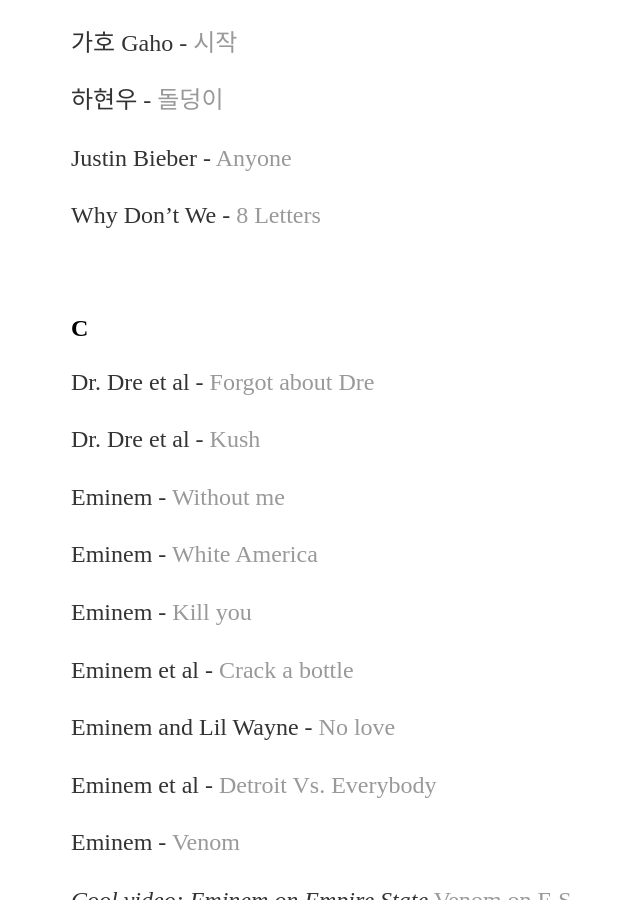
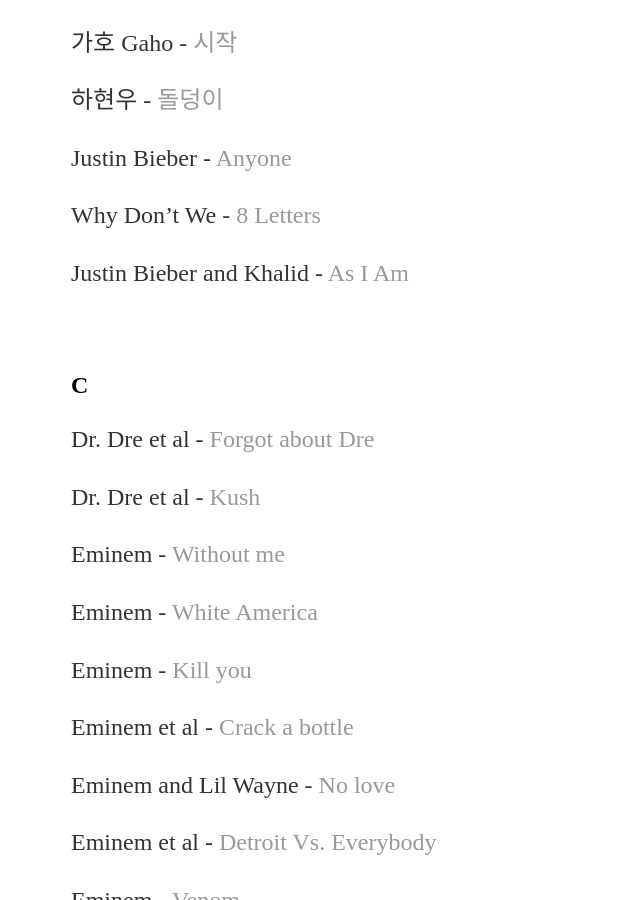
Before and after one commit to yjkweon24/yjkweon24.github.io, a Jekyll site: the page built from _posts/2018-10-23-songs-that-i-love.md, in a window 1280 px wide and 900 px high, scrolled down 6583 px. Shown: the whole window, without its empty margins (121-761 px from the left). Built offline with Jekyll 4.4.1, drawn with Linux system fonts in a browser that asks for light colours.

Commit message:
Update 2018-10-23-songs-that-i-love.md

```diff
--- a/_posts/2018-10-23-songs-that-i-love.md
+++ b/_posts/2018-10-23-songs-that-i-love.md
@@ -227,6 +227,8 @@
 
 Why Don't We - [8 Letters](https://www.youtube.com/watch?v=WsVJNx0Z1Xs&list=RDY15MOr9saxE&index=7&ab_channel=WhyDon%27tWe-Topic)
 
+Justin Bieber and Khalid - [As I Am](https://www.youtube.com/watch?v=33Uh-uNb5Oc)
+
 <br>
 
 ## C
```
